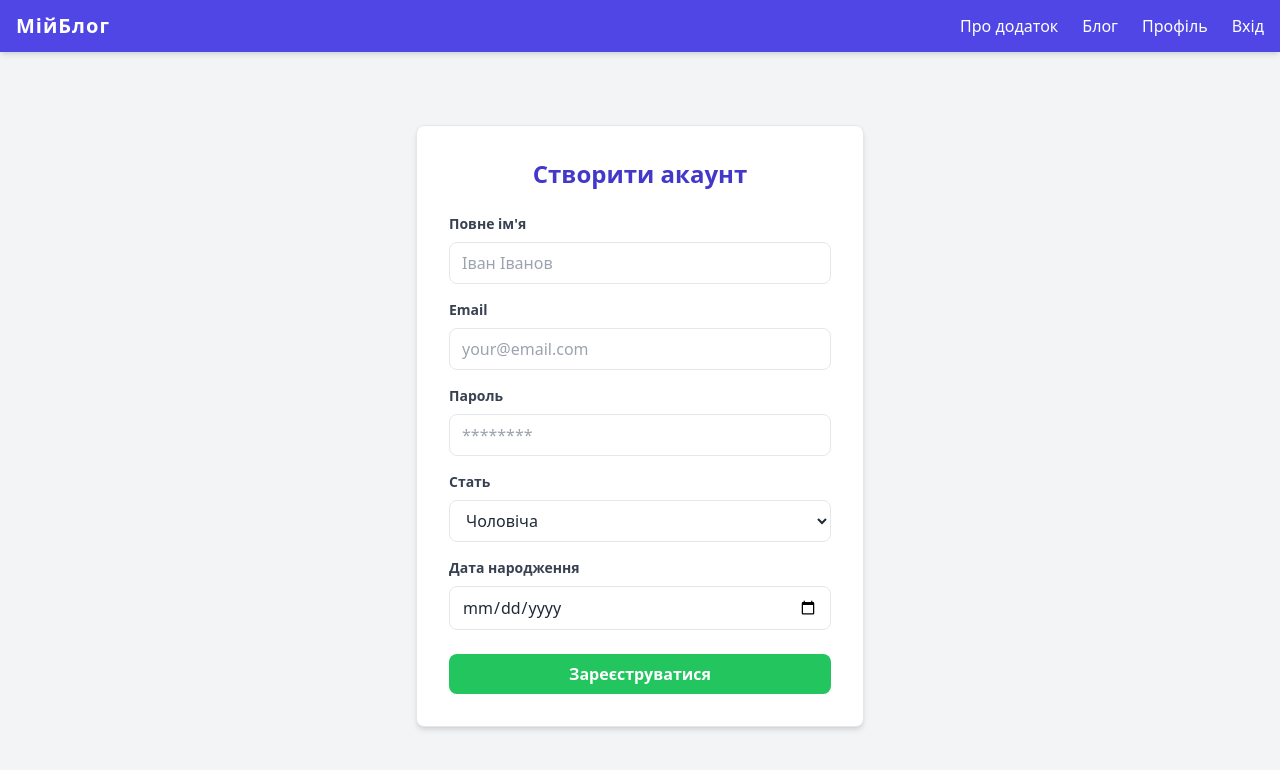
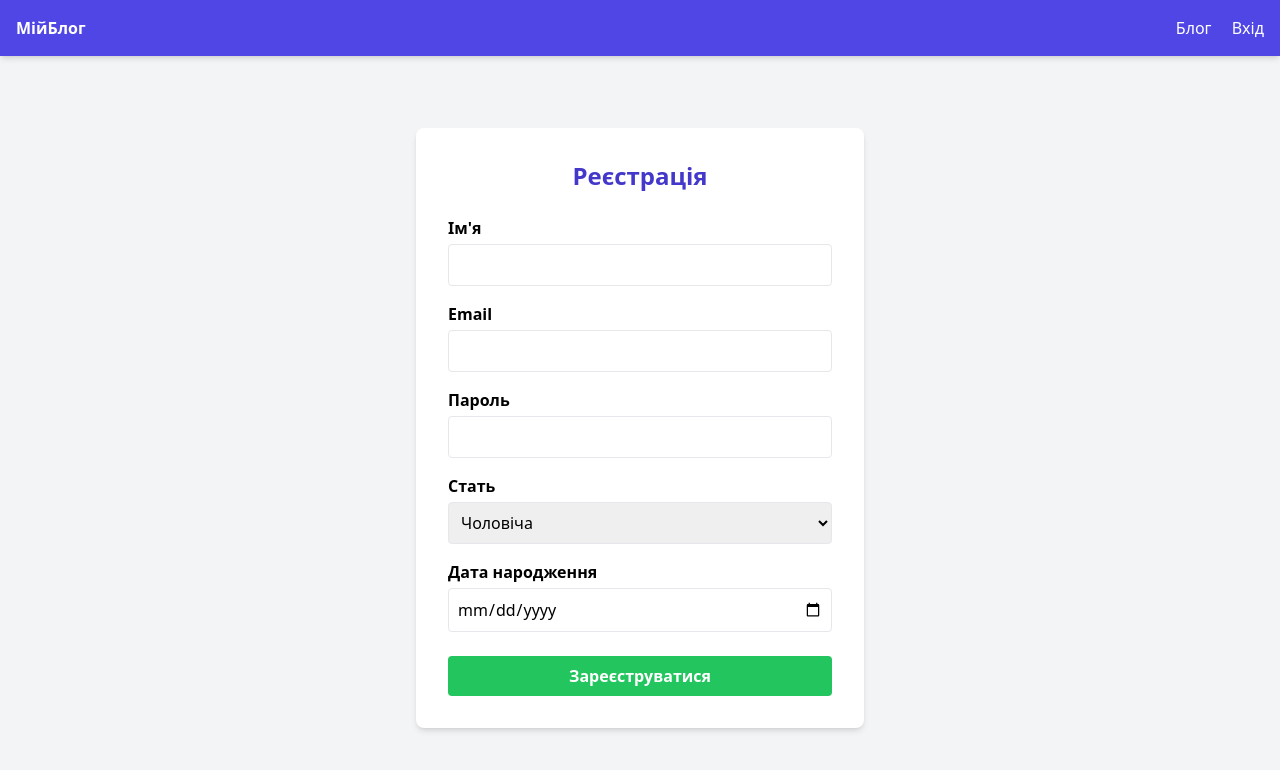
Before and after one commit to IvakhaBohdan/web-design-lab1, a plain HTML site: page register.html in a window 1280 px wide. Drawn offline with nearby package versions, Linux system fonts and the light colour scheme.

Commit message:
Update register.html

```diff
--- a/register.html
+++ b/register.html
@@ -2,56 +2,48 @@
 <html lang="uk">
 <head>
     <meta charset="UTF-8">
-    <meta name="viewport" content="width=device-width, initial-scale=1.0">
     <title>Реєстрація - МійБлог</title>
     <script src="https://cdn.tailwindcss.com"></script>
 </head>
-<body class="flex flex-col min-h-screen bg-gray-100 font-sans text-gray-800">
-
-    <nav class="bg-indigo-600 text-white shadow-md">
-        <div class="container mx-auto px-4 py-3 flex justify-between items-center">
-            <a href="index.html" class="text-xl font-bold tracking-wider">МійБлог</a>
-            <ul class="flex space-x-6">
-                <li><a href="index.html" class="hover:text-indigo-200 transition">Про додаток</a></li>
-                <li><a href="app.html" class="hover:text-indigo-200 transition">Блог</a></li>
-                <li><a href="profile.html" class="hover:text-indigo-200 transition">Профіль</a></li>
-                <li><a href="login.html" class="hover:text-indigo-200 transition">Вхід</a></li>
-            </ul>
+<body class="bg-gray-100 min-h-screen flex flex-col">
+    <nav class="bg-indigo-600 text-white p-4 shadow-md">
+        <div class="container mx-auto flex justify-between">
+            <a href="index.html" class="font-bold">МійБлог</a>
+            <div class="space-x-4">
+                <a href="app.html">Блог</a>
+                <a href="login.html">Вхід</a>
+            </div>
         </div>
     </nav>
 
-    <main class="container mx-auto px-4 py-8 flex-grow flex items-center justify-center">
-        <div class="bg-white p-8 rounded-lg shadow-md w-full max-w-md border border-gray-200">
-            <h1 class="text-2xl font-bold text-center text-indigo-700 mb-6">Створити акаунт</h1>
-
+    <main class="flex-grow flex items-center justify-center p-4">
+        <div class="bg-white p-8 rounded-lg shadow-md w-full max-w-md">
+            <h1 class="text-2xl font-bold mb-6 text-center text-indigo-700">Реєстрація</h1>
             <form id="register-form">
                 <div class="mb-4">
-                    <label for="name" class="block text-gray-700 text-sm font-bold mb-2">Повне ім'я</label>
-                    <input type="text" id="name" class="w-full px-3 py-2 border rounded-lg focus:outline-none focus:ring-2 focus:ring-indigo-500" placeholder="Іван Іванов" required>
+                    <label class="block mb-1 font-semibold">Ім'я</label>
+                    <input type="text" id="name" class="w-full p-2 border rounded" required>
                 </div>
                 <div class="mb-4">
-                    <label for="email" class="block text-gray-700 text-sm font-bold mb-2">Email</label>
-                    <input type="email" id="email" class="w-full px-3 py-2 border rounded-lg focus:outline-none focus:ring-2 focus:ring-indigo-500" placeholder="your@email.com" required>
+                    <label class="block mb-1 font-semibold">Email</label>
+                    <input type="email" id="email" class="w-full p-2 border rounded" required>
                 </div>
                 <div class="mb-4">
-                    <label for="password" class="block text-gray-700 text-sm font-bold mb-2">Пароль</label>
-                    <input type="password" id="password" class="w-full px-3 py-2 border rounded-lg focus:outline-none focus:ring-2 focus:ring-indigo-500" placeholder="********" required>
+                    <label class="block mb-1 font-semibold">Пароль</label>
+                    <input type="password" id="password" class="w-full p-2 border rounded" required>
                 </div>
                 <div class="mb-4">
-                    <label for="gender" class="block text-gray-700 text-sm font-bold mb-2">Стать</label>
-                    <select id="gender" class="w-full px-3 py-2 border rounded-lg bg-white">
+                    <label class="block mb-1 font-semibold">Стать</label>
+                    <select id="gender" class="w-full p-2 border rounded">
                         <option value="male">Чоловіча</option>
                         <option value="female">Жіноча</option>
                     </select>
                 </div>
                 <div class="mb-6">
-                    <label for="dob" class="block text-gray-700 text-sm font-bold mb-2">Дата народження</label>
-                    <input type="date" id="dob" class="w-full px-3 py-2 border rounded-lg focus:outline-none focus:ring-2 focus:ring-indigo-500" required>
+                    <label class="block mb-1 font-semibold">Дата народження</label>
+                    <input type="date" id="dob" class="w-full p-2 border rounded" required>
                 </div>
-
-                <button type="submit" class="w-full bg-green-500 hover:bg-green-600 text-white font-bold py-2 px-4 rounded-lg transition">
-                    Зареєструватися
-                </button>
+                <button type="submit" class="w-full bg-green-500 text-white py-2 rounded hover:bg-green-600 font-bold">Зареєструватися</button>
             </form>
         </div>
     </main>
```
